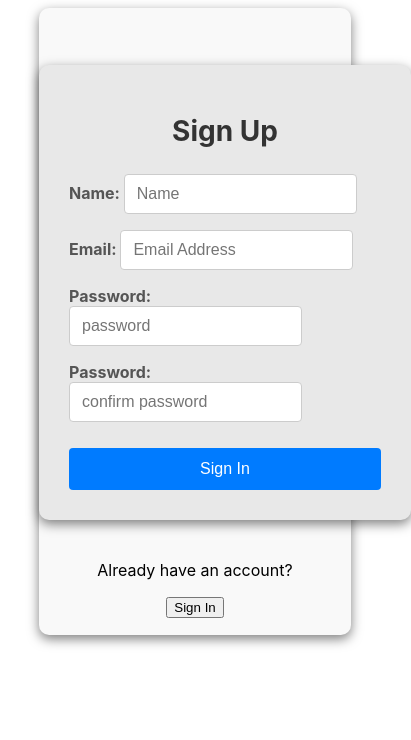
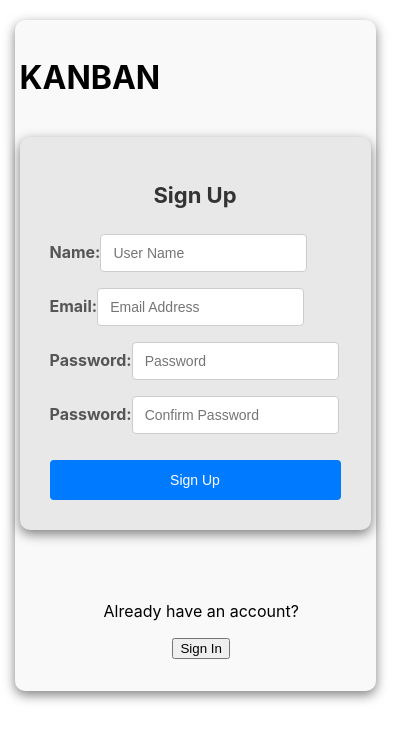
Before and after one commit to AkanIBassey/kanban, a React (Create React App) app in the folder kanban/: page / in a window 390 px wide. Both pictures are taken after a click on the button "Sign Up". Shown: the top 740 px of the page, 411 px wide, since content can reach past the window. Built offline with nearby package versions, Linux system fonts and the light colour scheme.

Commit message:
Fixed Authentication Style Bug

```diff
--- a/kanban/src/components/Authenticate.js
+++ b/kanban/src/components/Authenticate.js
@@ -9,13 +9,16 @@ class Authenticate extends React.Component{
         super(props);
         this.isSignedIn = this.isSignedIn.bind(this);
         this.toggleForm = this.toggleForm.bind(this);
+        this.handleCreateNewUser = this.handleCreateNewUser.bind(this);
 
         this.state = {
             shouldSignIn: true,
             isSignedIn: true,
             userName: '',
             password: '',
-
+            userNames: [],
+            emails: [],
+            passwords: []
         }
     }
     isSignedIn() {
@@ -25,17 +28,21 @@ class Authenticate extends React.Component{
         const nextState = !this.state.shouldSignIn;
         this.setState(() => ({shouldSignIn: nextState}))
     }
+
+    handleCreateNewUser(e){
+        e.preventDefault();
+    }
     render(){
         return(
             <div className="authenticate">
+                <h1>KANBAN</h1>
 
                 {
                     this.state.shouldSignIn
                     ?
                     <form className='formStyle'>
                         <h1 className='headingStyle'>Sign In</h1>
-                        <div>
-                            <label className="labelStyle">Email: </label>
+                        <label className="labelStyle">Email:
                             <input
                                 type="text"
                                 name="userName"
@@ -44,36 +51,36 @@ class Authenticate extends React.Component{
                                 // value={email}
                                 className='inputStyle'
                             />
-                        </div>
-                        <div>
-                            <label className="labelStyle">Password: </label>
+                        </label>
+                        <label className="labelStyle">Password:
                             <input
                                 type="password"
                                 name="password"
-                                placeholder="password"
+                                placeholder="Password"
                                 required
                                 // value={password}
                                 className='inputStyle'
                             />
-                        </div>
+                        </label>
                         <button className="buttonStyle">Sign In</button>
                     </form>
                     :
-                    <form className='formStyle'>
+                    <form
+                        className='formStyle'
+                        onSubmit={this.handleCreateNewUser}
+                    >
                         <h1 className='headingStyle'>Sign Up</h1>
-                        <div>
-                            <label className="labelStyle">Name: </label>
+                        <label className="labelStyle">Name:
                             <input
                                 type="text"
                                 name="userName"
-                                placeholder="Name"
+                                placeholder="User Name"
                                 required
                                 // value={email}
                                 className='inputStyle'
                             />
-                        </div>
-                        <div>
-                            <label className="labelStyle">Email: </label>
+                        </label>
+                        <label className="labelStyle">Email:
                             <input
                                 type="email"
                                 name="email"
@@ -82,30 +89,28 @@ class Authenticate extends React.Component{
                                 // value={email}
                                 className='inputStyle'
                             />
-                        </div>
-                        <div>
-                            <label className="labelStyle">Password: </label>
+                        </label>
+                        <label className="labelStyle">Password:
                             <input
                                 type="password"
                                 name="password"
-                                placeholder="password"
+                                placeholder="Password"
                                 required
                                 // value={password}
                                 className='inputStyle'
                             />
-                        </div>
-                        <div>
-                            <label className="labelStyle">Password: </label>
+                        </label>
+                        <label className="labelStyle">Password:
                             <input
                                 type="password"
                                 name="password"
-                                placeholder="confirm password"
+                                placeholder="Confirm Password"
                                 required
                                 // value={password}
                                 className='inputStyle'
                             />
-                        </div>
-                        <button className="buttonStyle">Sign In</button>
+                        </label>
+                        <button className="buttonStyle">Sign Up</button>
                     </form>
                 }
 
--- a/kanban/src/styles/Authenticate.modules.css
+++ b/kanban/src/styles/Authenticate.modules.css
@@ -1,8 +1,9 @@
 .authenticate{
-  max-width: 80%;
-  padding: 2vh 0;
+  max-width: 500px;
+  width: 90%;
+  padding: 2vh 5px;
   display: block;
-  margin: 1vh auto;
+  margin: 20px auto;
   background-color: #f9f9f9;
   border-radius: 10px;
   box-shadow: 0 4px 12px rgba(0, 0, 0, 0.5);
@@ -13,13 +14,11 @@
 }
 
 .formStyle{
-  width: 100%;
-  max-width: 400px;
-  margin: 40px auto;
-  padding: 30px;
   display: flex;
   flex-direction: column;
   gap: 16px;
+  margin: 40px auto;
+  padding: 30px;
   background-color: #e8e8e8;
   border-radius: 10px;
   box-shadow: 0 4px 12px rgba(0, 0, 0, 0.5);
@@ -43,7 +42,6 @@
   border: 1px solid #ccc;
   font-size: 16px;
   outline: none;
-  transition: background-color 0.3s ease;
 }
 
 .inputStyle:focus{
@@ -64,5 +62,22 @@
 }
 
 .buttonStyle:hover {
-  background-color: '#0056b3',
+  background-color: #0056b3;
 }
+
+@media (max-width: 480px) {
+  .Authenticate,
+  .center {
+    width: 95%;
+    padding: 15px;
+  }
+
+  .headingStyle {
+    font-size: 22px;
+  }
+
+  .inputStyle,
+  .buttonStyle {
+    font-size: 14px;
+  }
+}
```
